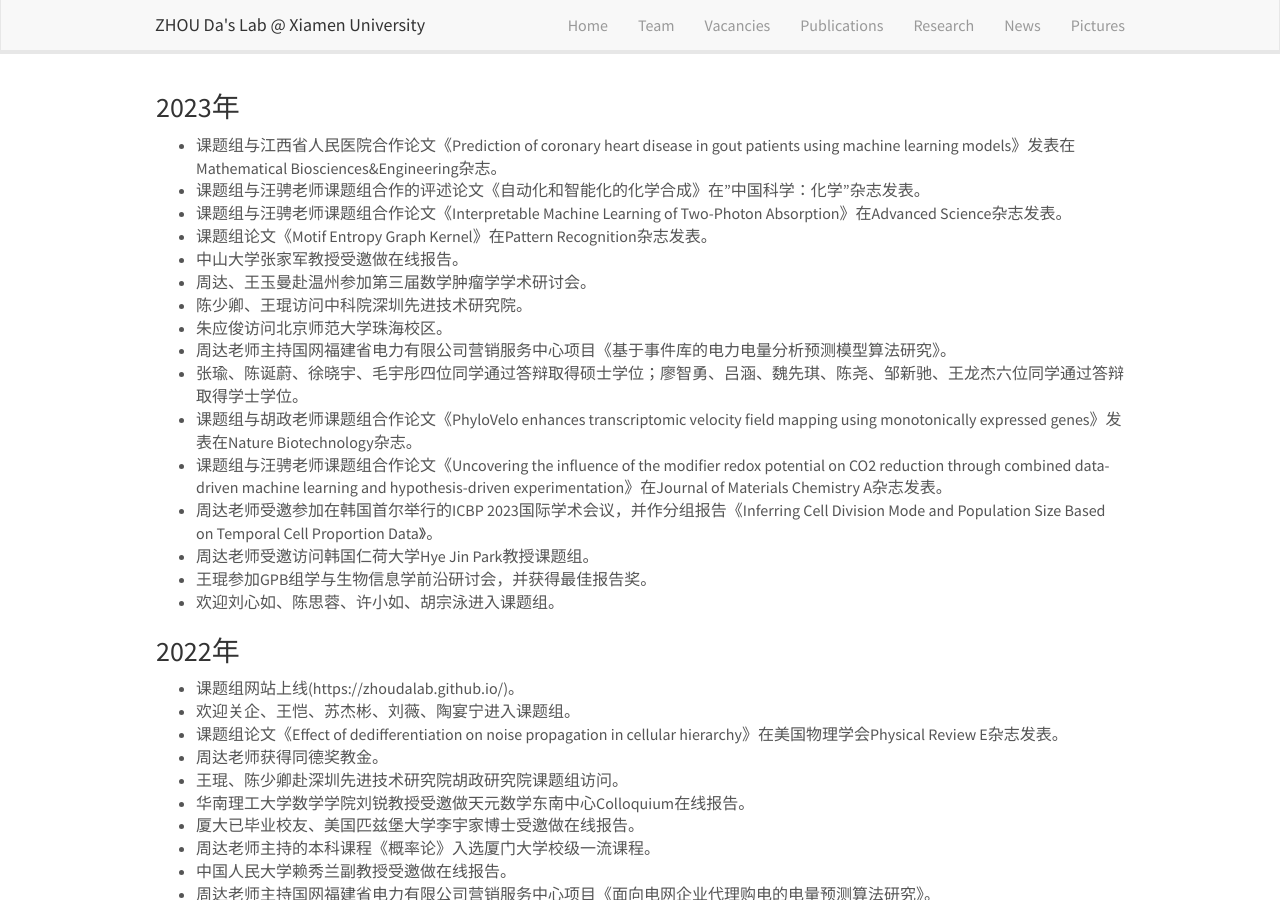
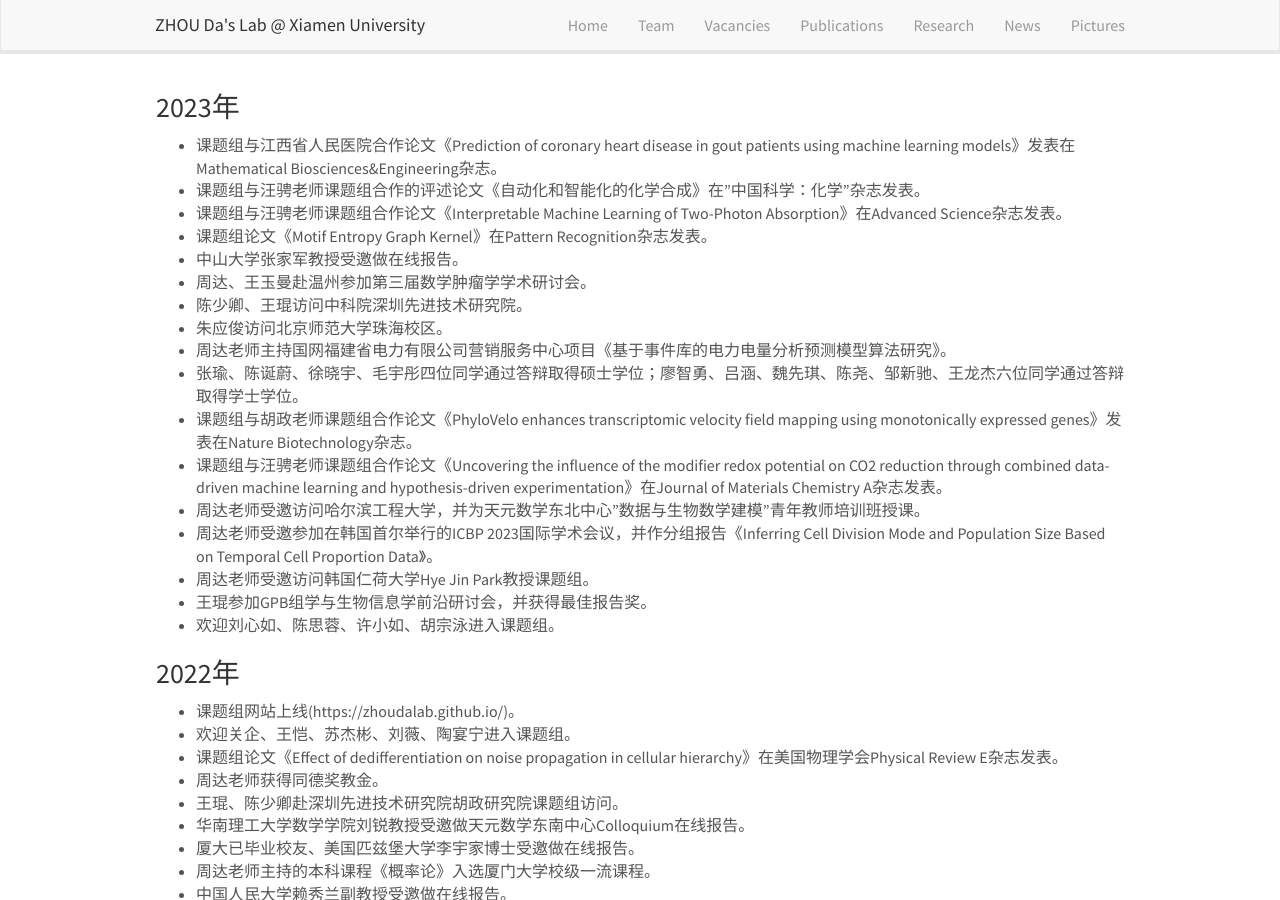
Before and after one commit to ZhouDaLab/zhoudalab.github.io, a Jekyll site: the page built from _pages/news.md, in a window 1280 px wide and 900 px high. Built offline with Jekyll 4.4.1, drawn with Linux system fonts in a browser that asks for light colours; nearby versions of some CDN libraries.

Commit message:
Update news.md

```diff
--- a/_pages/news.md
+++ b/_pages/news.md
@@ -20,6 +20,7 @@ permalink: /news/
 - 张瑜、陈诞蔚、徐晓宇、毛宇彤四位同学通过答辩取得硕士学位；廖智勇、吕涵、魏先琪、陈尧、邹新驰、王龙杰六位同学通过答辩取得学士学位。
 - 课题组与胡政老师课题组合作论文《PhyloVelo enhances transcriptomic velocity field mapping using monotonically expressed genes》发表在Nature Biotechnology杂志。
 - 课题组与汪骋老师课题组合作论文《Uncovering the influence of the modifier redox potential on CO2 reduction through combined data-driven machine learning and hypothesis-driven experimentation》在Journal of Materials Chemistry A杂志发表。
+- 周达老师受邀访问哈尔滨工程大学，并为天元数学东北中心"数据与生物数学建模"青年教师培训班授课。
 - 周达老师受邀参加在韩国首尔举行的ICBP 2023国际学术会议，并作分组报告《Inferring Cell Division Mode and Population Size Based on Temporal Cell Proportion Data》。
 - 周达老师受邀访问韩国仁荷大学Hye Jin Park教授课题组。
 - 王琨参加GPB组学与生物信息学前沿研讨会，并获得最佳报告奖。
```
